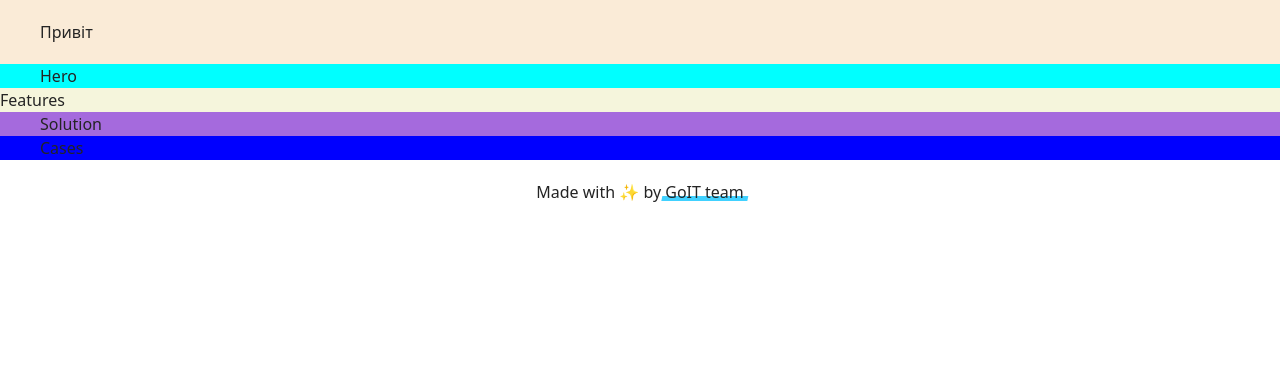
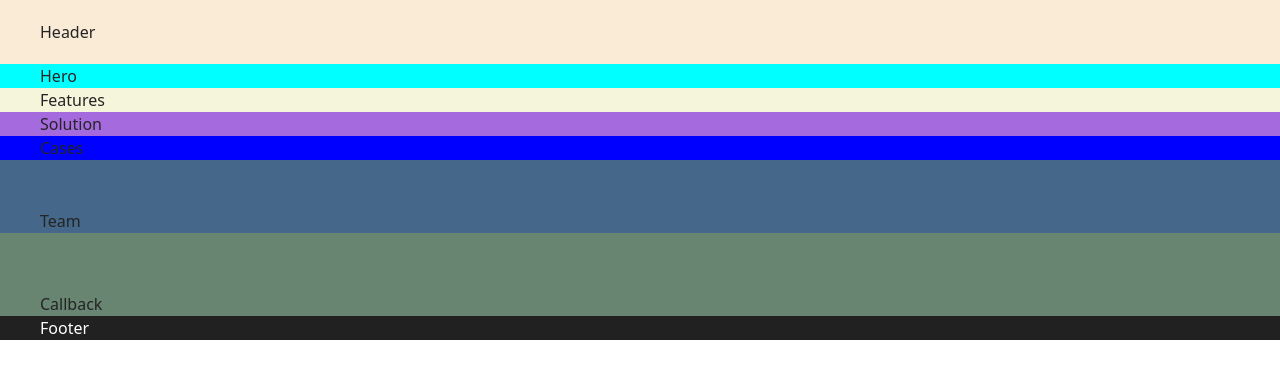
Before and after one commit to oxonomy14/test-allteam, a plain HTML site: page index.html in a window 1280 px wide. Drawn offline with Linux system fonts and the light colour scheme.

Commit message:
Deploying to gh-pages from @ oxonomy14/test-allteam@6db0fcc5c5dd46f91269916f5b53629f0d490b69 🚀

```diff
--- /dev/null
+++ b/assets/index-DgkJdVMh.css
@@ -0,0 +1 @@
+h1,h2,h3,h4,h5,h6,p{margin:0}ul{margin:0;padding:0;list-style:none}a{color:currentColor;text-decoration:none}button{cursor:pointer}img{display:block;max-width:100%;height:auto}:root{font-family:system-ui,-apple-system,BlinkMacSystemFont,Segoe UI,Roboto,Oxygen,Ubuntu,Cantarell,Open Sans,Helvetica Neue,sans-serif;font-size:16px;line-height:1.5;font-weight:400;color:#242424;background-color:#ffffffde;font-synthesis:none;text-rendering:optimizeLegibility;-webkit-font-smoothing:antialiased;-moz-osx-font-smoothing:grayscale;-webkit-text-size-adjust:100%}body{margin:0}.container{min-width:320px;max-width:375px;margin:0 auto;padding:0 16px}@media only screen and (min-width: 768px){.container{max-width:768px}}@media only screen and (min-width: 1200px){.container{max-width:1200px}}@keyframes slide{0%{transform:translate(-140%) translateY(-50%)}to{transform:translate(-104%) translateY(-50%)}}@keyframes stretch{0%{opacity:0;transform:translate(-50%) translateY(100%) scale(.2)}to{opacity:1;transform:translate(-50%) translateY(100%) scale(1)}}.header{padding:20px 0;background-color:#faebd7}.hero{background-color:#0ff}.features{background-color:beige}.solution{background-color:#a56add}.cases{background-color:#00f}.team{padding-top:49px;background-color:#456789}.callback{padding-top:59px;background-color:#678571}.footer{padding:0;background-color:#212121;color:#fff}
--- a/assets/index-LFcMzxYc.css
+++ /dev/null
@@ -1 +0,0 @@
-h1,h2,h3,h4,h5,h6,p{margin:0}ul{margin:0;padding:0;list-style:none}a{color:currentColor;text-decoration:none}button{cursor:pointer}img{display:block;max-width:100%;height:auto}:root{font-family:system-ui,-apple-system,BlinkMacSystemFont,Segoe UI,Roboto,Oxygen,Ubuntu,Cantarell,Open Sans,Helvetica Neue,sans-serif;font-size:16px;line-height:1.5;font-weight:400;color:#242424;background-color:#ffffffde;font-synthesis:none;text-rendering:optimizeLegibility;-webkit-font-smoothing:antialiased;-moz-osx-font-smoothing:grayscale;-webkit-text-size-adjust:100%}body{margin:0}.container{min-width:320px;max-width:375px;margin:0 auto;padding:0 16px}@media only screen and (min-width: 768px){.container{max-width:768px}}@media only screen and (min-width: 1200px){.container{max-width:1200px}}@keyframes slide{0%{transform:translate(-140%) translateY(-50%)}to{transform:translate(-104%) translateY(-50%)}}@keyframes stretch{0%{opacity:0;transform:translate(-50%) translateY(100%) scale(.2)}to{opacity:1;transform:translate(-50%) translateY(100%) scale(1)}}.header{padding:20px 0;background-color:#faebd7}.hero{background-color:#0ff}.features{background-color:beige}.solution{background-color:#a56add}.cases{background-color:#00f}.footer{padding:20px 0}.footer-desc{text-align:center}.footer-link{position:relative}.footer-link:before{content:"";position:absolute;bottom:6%;left:50%;transform:translate(-50%) skew(-12deg);z-index:-1;width:110%;height:24%;background-color:#41d1ff;transition:.2s ease}
--- a/index.html
+++ b/index.html
@@ -6,13 +6,13 @@
     <meta name="viewport" content="width=device-width, initial-scale=1.0" />
     <title>Vanilla App Template</title>
     <script type="module" crossorigin src="/test-allteam/index.js"></script>
-    <link rel="stylesheet" crossorigin href="/test-allteam/assets/index-LFcMzxYc.css">
+    <link rel="stylesheet" crossorigin href="/test-allteam/assets/index-DgkJdVMh.css">
   </head>
 
   <body>
     <header class="header">
   <div class="container">
-    <p>Привіт</p>
+    <p>Header</p>
   </div>
 </header>
 
@@ -24,7 +24,8 @@
   <div class="container"><p>Hero</p></div>
 </section>
 
-      <section class="features">Features</section>
+      <section class="features">
+      <div class="container">Features</div></section>
       <section class="solution">
   <div class="container">Solution</div>
 </section>
@@ -32,22 +33,18 @@
       <section class="cases">
     <div class="container">Cases</div>
 </section>
+      <section class="team">
+  <div class="container">Team</div>
+</section>
+
+      <section class="callback">
+  <div class="container">Callback</div>
+</section>
+
     </main>
 
     <footer class="footer">
-  <div class="container">
-    <p class="footer-desc">
-      Made with ✨ by
-      <a
-        class="footer-link"
-        href="https://goit.global/ua/"
-        target="_blank"
-        rel="noopener noreferrer"
-      >
-        GoIT team
-      </a>
-    </p>
-  </div>
+  <div class="container">Footer</div>
 </footer>
 
 
```
